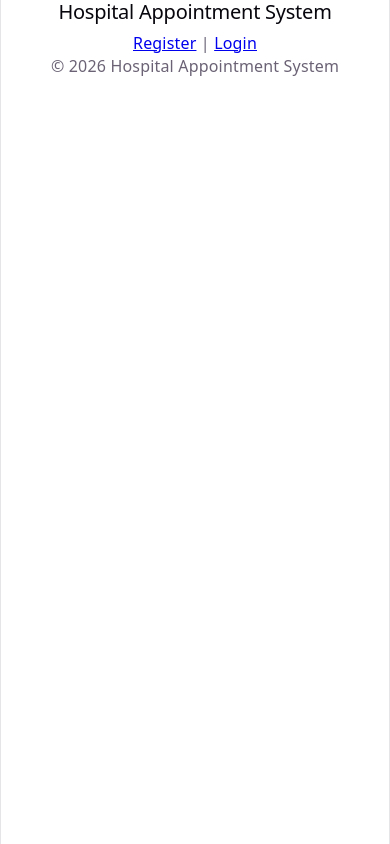
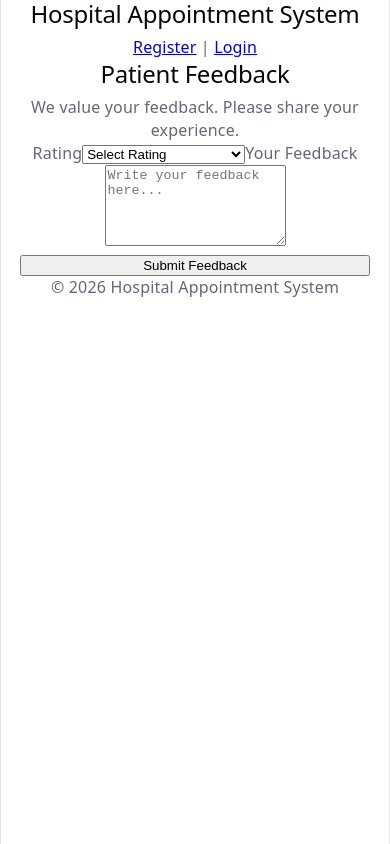
Before and after one commit to Neha09Zareen/AppointMe, a React app in the folder frontend/: page /feedback in a window 390 px wide. Built offline with nearby package versions, Linux system fonts and the light colour scheme; the HTML template or start-up script is replaced by a standard one.

Commit message:
Complete Week 4 frontend

```diff
--- a/frontend/src/App.jsx
+++ b/frontend/src/App.jsx
@@ -1,3 +1,6 @@
+import AdminDashboard from "./pages/AdminDashboard";
+import DoctorDashboard from "./pages/DoctorDashboard";
+import Feedback from "./pages/Feedback";
 import { BrowserRouter, Routes, Route } from "react-router-dom";
 import Navbar from "./components/Navbar";
 import Footer from "./components/Footer";
@@ -10,6 +13,9 @@ function App() {
       <Navbar />
 
       <Routes>
+        <Route path="/admin" element={<AdminDashboard />} />
+        <Route path="/doctor" element={<DoctorDashboard />} />
+        <Route path="/feedback" element={<Feedback />} />
         <Route path="/" element={<Register />} />
         <Route path="/register" element={<Register />} />
         <Route path="/login" element={<Login />} />
--- a/frontend/src/index.css
+++ b/frontend/src/index.css
@@ -109,3 +109,21 @@ code {
   padding: 4px 8px;
   background: var(--code-bg);
 }
+@media (max-width: 768px) {
+  h1 {
+    font-size: 2rem;
+    line-height: 1.2;
+  }
+
+  h2 {
+    font-size: 1.5rem;
+  }
+
+  input {
+    width: 90%;
+  }
+
+  button {
+    width: 90%;
+  }
+}
--- /dev/null
+++ b/frontend/src/pages/AdminDashboard.jsx
@@ -0,0 +1,26 @@
+function AdminDashboard() {
+  return (
+    <div style={{ padding: "30px" }}>
+      <h1>Admin Dashboard</h1>
+
+      <div
+        style={{
+          background: "#fff",
+          padding: "20px",
+          marginTop: "20px",
+          borderRadius: "10px",
+          boxShadow: "0 0 10px rgba(0,0,0,0.1)",
+        }}
+      >
+        <h3>System Overview</h3>
+
+        <p>Total Doctors: 12</p>
+        <p>Total Patients: 145</p>
+        <p>Appointments Today: 28</p>
+        <p>Pending Feedback: 6</p>
+      </div>
+    </div>
+  );
+}
+
+export default AdminDashboard;
--- /dev/null
+++ b/frontend/src/pages/DoctorDashboard.jsx
@@ -0,0 +1,28 @@
+function DoctorDashboard() {
+  return (
+    <div style={{ padding: "30px" }}>
+      <h1>Doctor Dashboard</h1>
+
+      <div
+        style={{
+          background: "#fff",
+          padding: "20px",
+          marginTop: "20px",
+          borderRadius: "10px",
+          boxShadow: "0 0 10px rgba(0,0,0,0.1)",
+        }}
+      >
+        <h3>Today's Appointments</h3>
+
+        <ul>
+          <li>9:00 AM - Ahmed Khan</li>
+          <li>10:30 AM - Sara Ali</li>
+          <li>12:00 PM - Fatima Noor</li>
+          <li>2:00 PM - Mohammed Asif</li>
+        </ul>
+      </div>
+    </div>
+  );
+}
+
+export default DoctorDashboard;
--- /dev/null
+++ b/frontend/src/pages/Feedback.jsx
@@ -0,0 +1,49 @@
+import { useState } from "react";
+import "./Feedback.css";
+
+function Feedback() {
+  const [submitted, setSubmitted] = useState(false);
+
+  const handleSubmit = (e) => {
+    e.preventDefault();
+    setSubmitted(true);
+  };
+
+  return (
+    <div className="feedback-container">
+      <div className="feedback-card">
+        <h2>Patient Feedback</h2>
+        <p>We value your feedback. Please share your experience.</p>
+
+        {submitted ? (
+          <div className="success-message">
+            ✅ Thank you for your feedback!
+          </div>
+        ) : (
+          <form onSubmit={handleSubmit}>
+            <label>Rating</label>
+            <select required>
+              <option value="">Select Rating</option>
+              <option>⭐⭐⭐⭐⭐ Excellent</option>
+              <option>⭐⭐⭐⭐ Good</option>
+              <option>⭐⭐⭐ Average</option>
+              <option>⭐⭐ Poor</option>
+              <option>⭐ Very Poor</option>
+            </select>
+
+            <label>Your Feedback</label>
+            <textarea
+              rows="5"
+              placeholder="Write your feedback here..."
+              required
+            ></textarea>
+
+            <button type="submit">Submit Feedback</button>
+          </form>
+        )}
+      </div>
+    </div>
+  );
+}
+
+export default Feedback;
```
Also changed, not shown: frontend/src/pages/Feedback.css (added).
